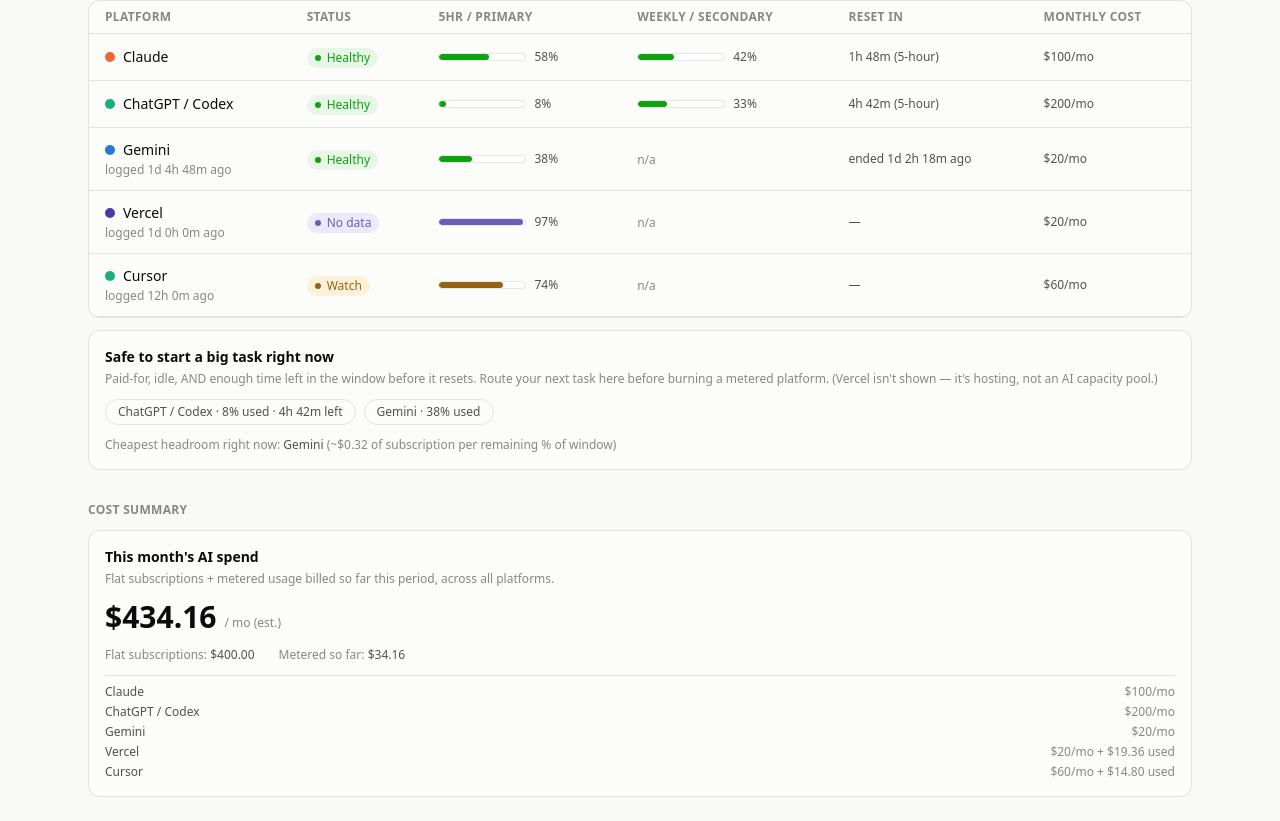
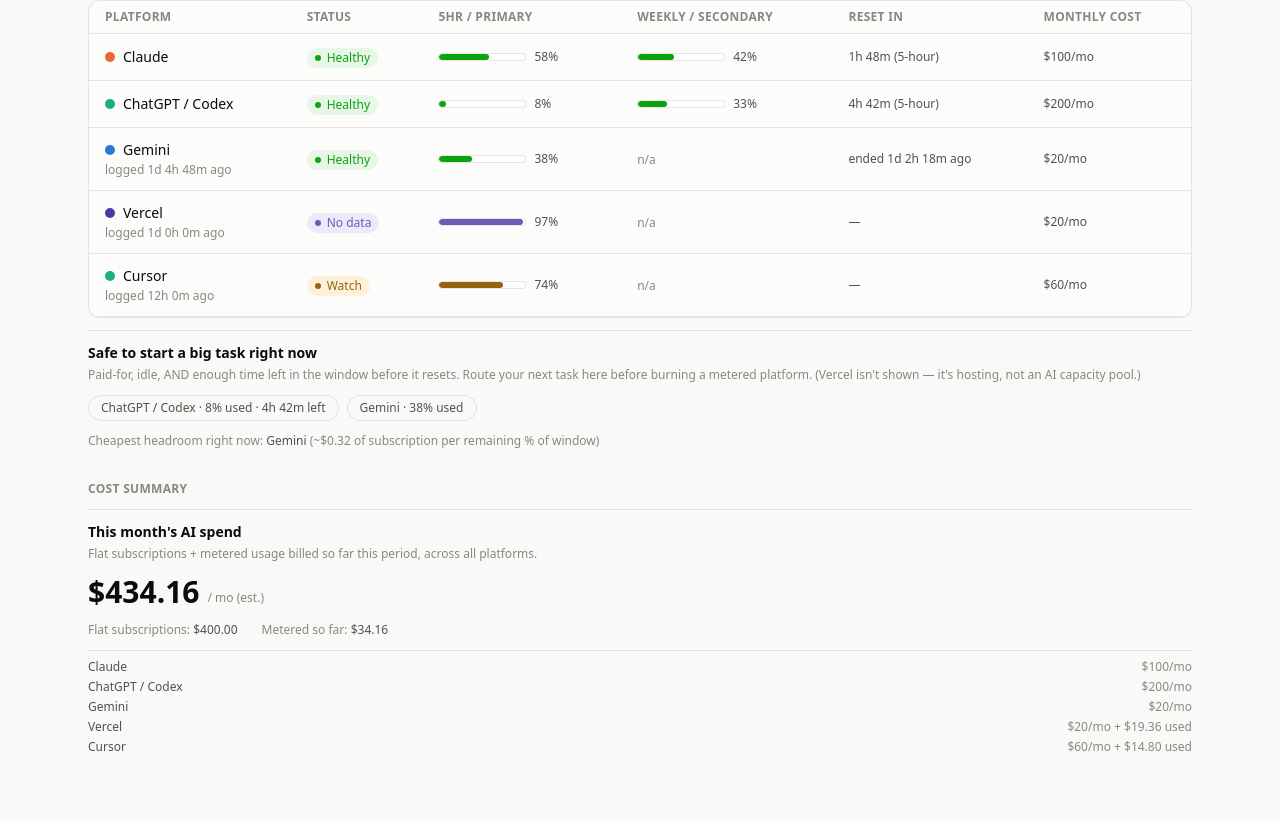
Before and after one commit to sffan15-sys/token-app, a React (Vite) app in the folder frontend/: page /#/ in a window 1280 px wide. Shown: the part 299-1120 px from the top of the page. After the commit the page ends 1078 px from the top, so only its background shows below. Built offline with nearby package versions, Linux system fonts and the light colour scheme.

Commit message:
Flatten remaining card boxes (cost summary, safe-to-start panel) into borderless sections

```diff
--- a/frontend/src/components/CostSummary.tsx
+++ b/frontend/src/components/CostSummary.tsx
@@ -18,7 +18,7 @@
   const total = flatTotal + meteredTotal;
 
   return (
-    <div className="rounded-xl border p-4" style={{ background: "var(--surface-card)", borderColor: "var(--border)" }}>
+    <div className="border-t pt-3" style={{ borderColor: "var(--border)" }}>
       <div className="text-sm font-semibold mb-1" style={{ color: "var(--text-primary)" }}>
         This month's AI spend
       </div>
--- a/frontend/src/components/IdleHeadroomPanel.tsx
+++ b/frontend/src/components/IdleHeadroomPanel.tsx
@@ -60,7 +60,7 @@
     .sort((a, b) => a.costPerPoint! - b.costPerPoint!)[0];
 
   return (
-    <div className="rounded-xl border p-4" style={{ background: "var(--surface-card)", borderColor: "var(--border)" }}>
+    <div className="border-t pt-3" style={{ borderColor: "var(--border)" }}>
       <div className="text-sm font-semibold mb-1" style={{ color: "var(--text-primary)" }}>
         Safe to start a big task right now
       </div>
```
